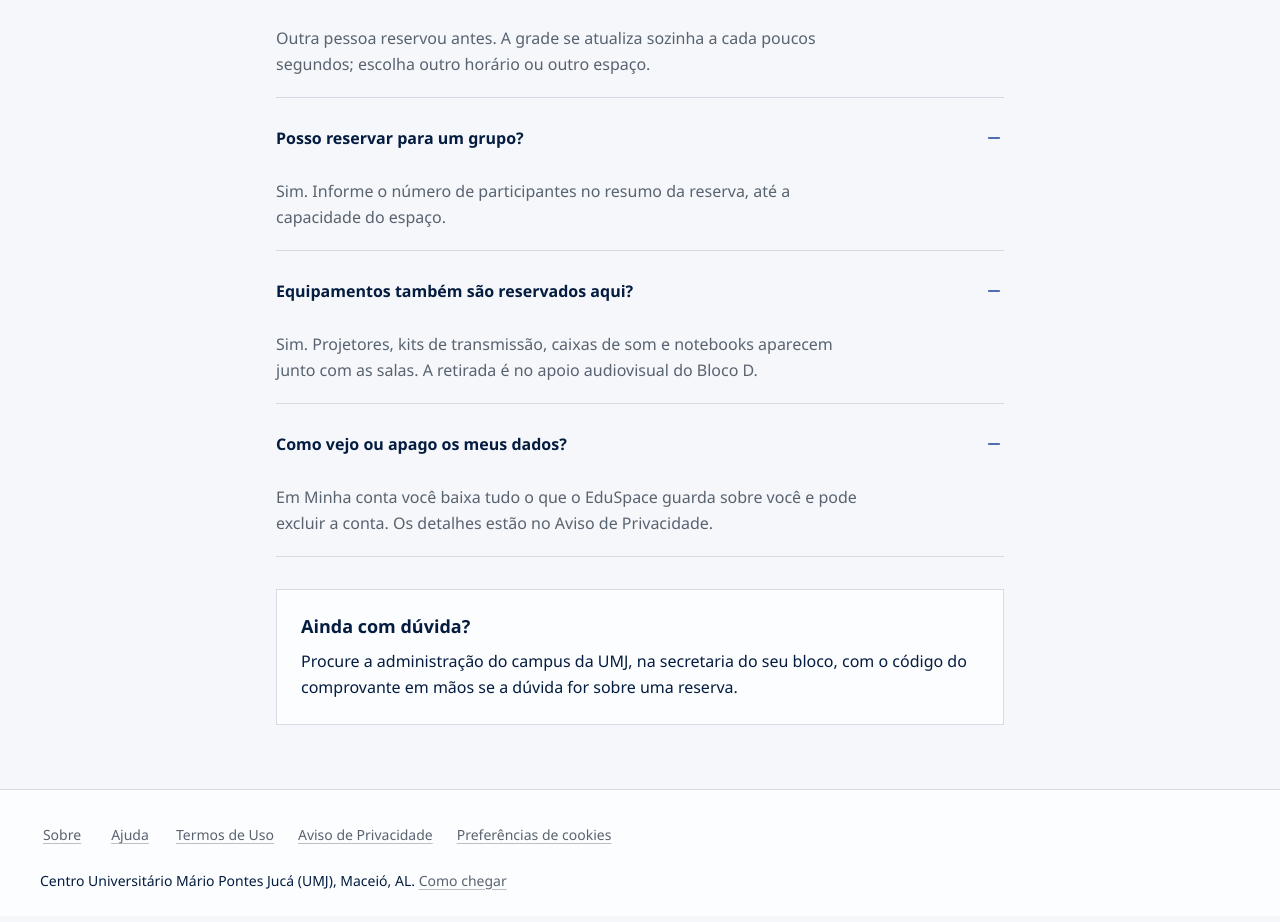
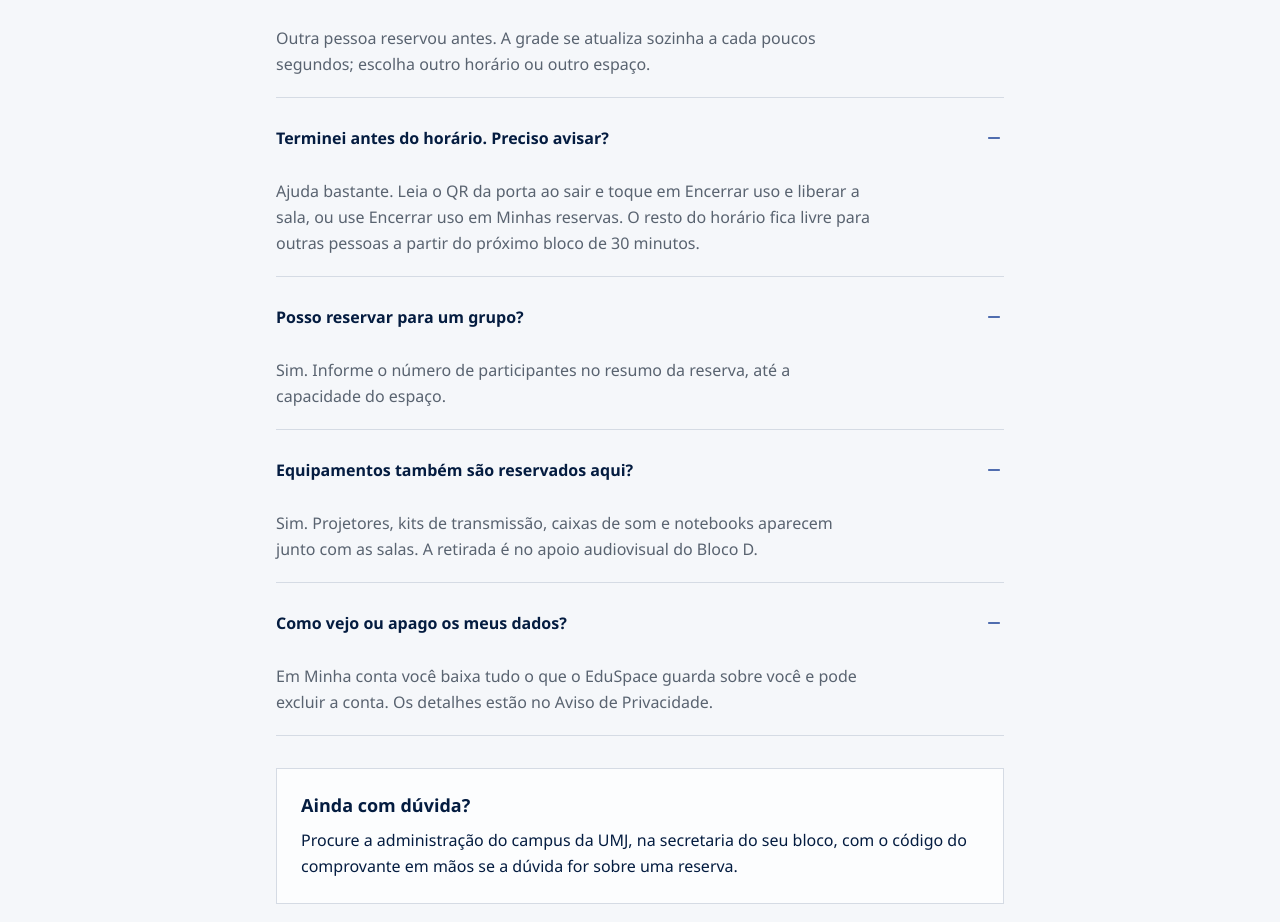
Before and after one commit to anderalex93/Sistema-de-Gestao-e-Reserva-de-Recursos-Academicos, a React (Vite) app in the folder frontend/: page /ajuda in a window 1280 px wide. Shown: the part 1260-2182 px from the top of the page. Built offline with nearby package versions, Linux system fonts and the light colour scheme; no server answers; a web font is replaced by a local one.

Commit message:
docs: explain ending the use early in the manual and the help FAQ (refs #43)

```diff
--- a/frontend/src/content/public-content.ts
+++ b/frontend/src/content/public-content.ts
@@ -135,6 +135,13 @@ export const helpFaq: readonly FaqItem[] = [
       'escolha outro horário ou outro espaço.',
   },
   {
+    pergunta: 'Terminei antes do horário. Preciso avisar?',
+    resposta:
+      'Ajuda bastante. Leia o QR da porta ao sair e toque em Encerrar uso e liberar a sala, ' +
+      'ou use Encerrar uso em Minhas reservas. O resto do horário fica livre para outras ' +
+      'pessoas a partir do próximo bloco de 30 minutos.',
+  },
+  {
     pergunta: 'Posso reservar para um grupo?',
     resposta:
       'Sim. Informe o número de participantes no resumo da reserva, até a capacidade do espaço.',
```
Also changed, not shown: 1 other file (tests, documents, lock files or other folders).
